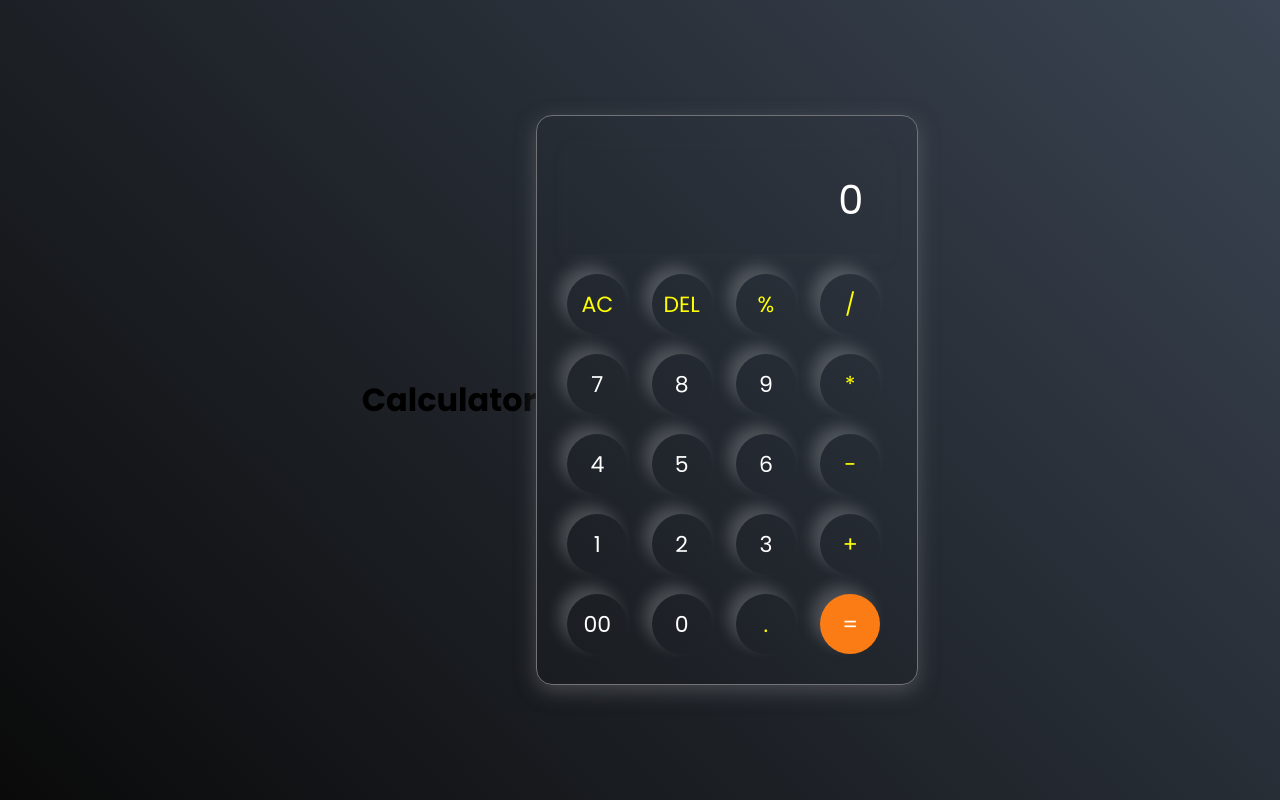
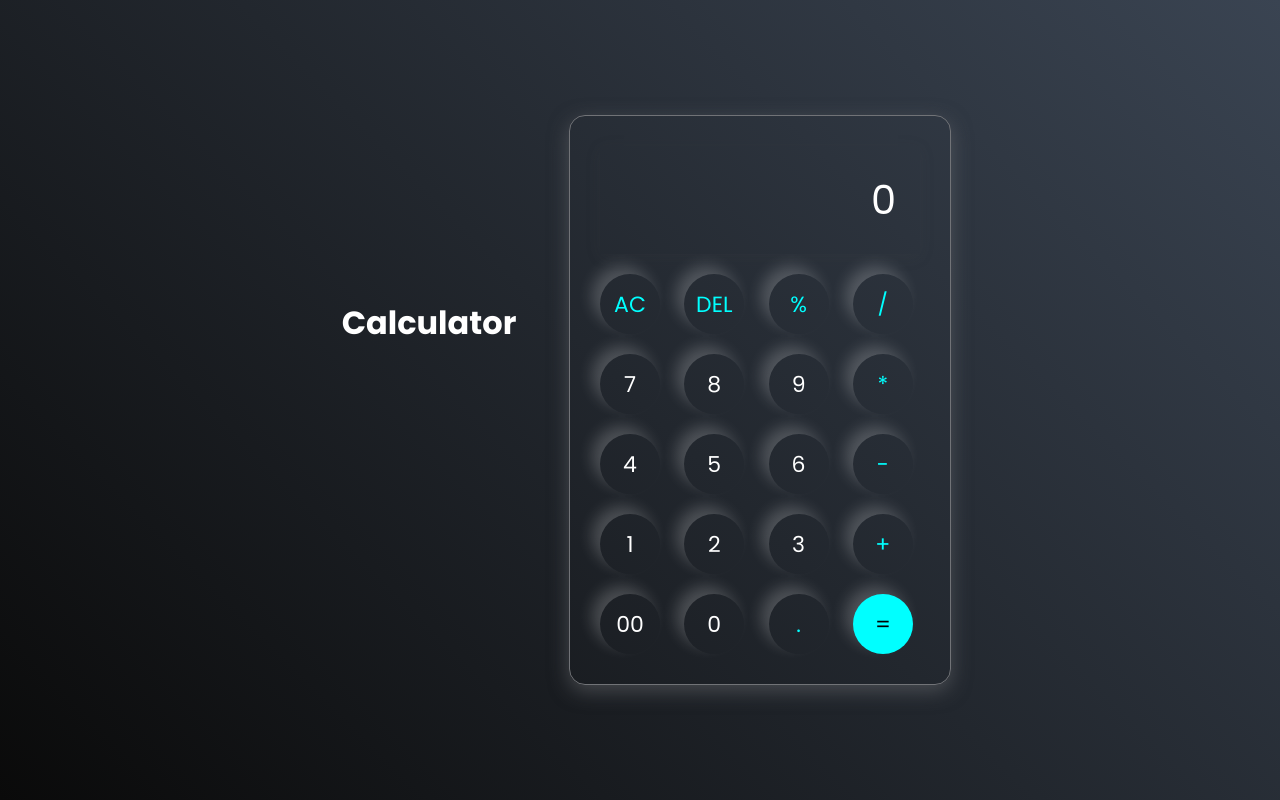
Before and after one commit to iamaaadddity7977/Calculator, a plain HTML site: page index.html in a window 1280 px wide. Drawn offline with Linux system fonts and the light colour scheme.

Commit message:
changes in style

```diff
--- a/index.html
+++ b/index.html
@@ -8,7 +8,7 @@
 </head>
 <body>
     <div>
-      <h1 id="input-box">Calculator</h1>
+      <h1 id="input-box heading">Calculator</h1>
     </div>
     <div class="calculator">
         <!-- <h1>Calculator</h1> -->
--- a/style.css
+++ b/style.css
@@ -17,6 +17,19 @@ body{
     /* background: rgb(131,0,245); */
     /* background: linear-gradient(90deg, rgba(131,0,245,1) 27%, rgba(108,95,250,1) 40%, rgba(4,121,195,1) 71%, rgba(1,187,238,1) 92%, rgba(1,196,244,1) 95%, rgba(0,212,255,1) 100%); */
 
+}
+
+h1{
+    color: white;
+  display: flex;
+  justify-content: center;
+  text-align: center;
+  width: 200px;
+  height: 200px;
+  /* boder-radius: 2px; */
+  margin-top: -2px;
+  margin-left: auto;
+  margin-right: 40px;
 }
 
 .calculator{
@@ -59,10 +72,12 @@ cursor:pointer;
 }
 
 .equalBtn{
-    background-color: #fb7c14;
+    background-color: aqua;
+  color: black;
+    /* background-color: #fb7c14; */
 }
 
 .operater{
     /* color: #6dee0a; */
-    color: yellow;
+    color: aqua;
 }
```
